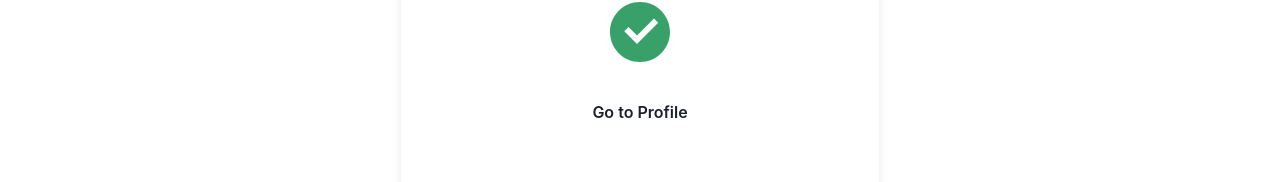
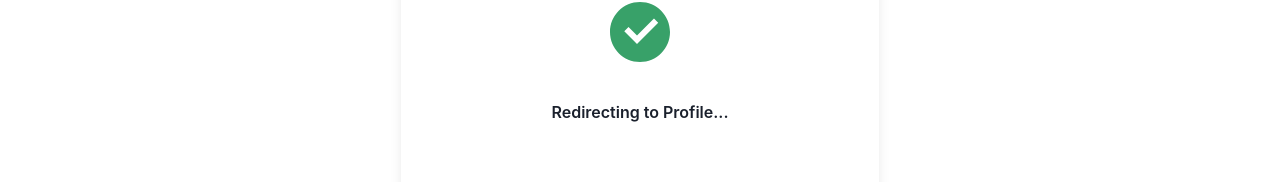
Before and after one commit to horairahsaleem/eduLinker-App, a React (Create React App) app: page /paymentsuccess in a window 1280 px wide. Shown: the part 367-549 px from the top of the page. Built offline with nearby package versions, Linux system fonts and the light colour scheme; no server answers.

Commit message:
manging loaduser after subscription after load user

```diff
--- a/src/components/Payments/PaymentSuccess.jsx
+++ b/src/components/Payments/PaymentSuccess.jsx
@@ -1,3 +1,100 @@
+// import React, { useEffect } from "react";
+// import {
+//   Box,
+//   Button,
+//   Container,
+//   Heading,
+//   Text,
+//   VStack,
+// } from "@chakra-ui/react";
+// import { RiCheckboxCircleFill } from "react-icons/ri";
+// import { Link, useSearchParams } from "react-router-dom";
+// import { useDispatch, useSelector } from "react-redux";
+// import toast from "react-hot-toast";
+// import { paymentVerification } from "../../redux/Actions/userActions.js";
+// import { loadUser } from "../../redux/Actions/userActions.js";
+
+// const PaymentSuccess = () => {
+//   const [searchParams] = useSearchParams();
+//   const reference = searchParams.get("session_id"); // ✅ Stripe session_id
+//   const dispatch = useDispatch();
+
+//   const { loading, message, error } = useSelector(
+//     (state) => state.subscription
+//   );
+
+//   // 🔹 Verify payment when we land on this page
+//   useEffect(() => {
+//     if (reference) {
+//       dispatch(paymentVerification(reference));
+//     }
+//   }, [dispatch, reference]);
+
+//   // 🔹 Handle backend response
+//   useEffect(() => {
+//     if (error) {
+//       toast.error(error);
+//       dispatch({ type: "clearError" });
+//     }
+//     if (message) {
+//       toast.success(message);
+//       dispatch({ type: "clearMessage" });
+//       dispatch(loadUser()); // refresh user so subscription status updates
+//     }
+//   }, [dispatch, error, message]);
+
+//   return (
+//     <Container h={"90vh"} padding={"16"}>
+//       <Heading my={"8"} textAlign={"center"}>
+//         You have Pro Pack
+//       </Heading>
+
+//       <VStack
+//         boxShadow={"lg"}
+//         borderRadius={"lg"}
+//         alignItems={"center"}
+//         pb={"16"}
+//       >
+//         <Box
+//           p={"4"}
+//           backgroundColor={"yellow.400"}
+//           w={"full"}
+//           css={{ borderRadius: "8px 8px 0 0" }}
+//         >
+//           <Text color={"black"}> Payment Success </Text>
+//         </Box>
+
+//         <Box p={"4"}>
+//           <VStack mt={"8"} textAlign={"center"} px={"8"} spacing={"8"}>
+//             <Text>
+//               Congratulations! You are now a Pro member and have access to
+//               premium content 🎉
+//             </Text>
+//             <Heading size={"4xl"} color={"green.500"}>
+//               <RiCheckboxCircleFill />
+//             </Heading>
+//           </VStack>
+//         </Box>
+
+//         <Link to={"/profile"}>
+//           <Button isLoading={loading} variant={"ghost"}>
+//             Go to Profile
+//           </Button>
+//         </Link>
+
+//         {/* show reference id for debugging */}
+//         {reference && (
+//           <Heading size={"xs"} mt={"4"}>
+//             Reference: {reference}
+//           </Heading>
+//         )}
+//       </VStack>
+//     </Container>
+//   );
+// };
+
+// export default PaymentSuccess;
+
 import React, { useEffect } from "react";
 import {
   Box,
@@ -8,16 +105,16 @@ import {
   VStack,
 } from "@chakra-ui/react";
 import { RiCheckboxCircleFill } from "react-icons/ri";
-import { Link, useSearchParams } from "react-router-dom";
+import { useSearchParams, useNavigate } from "react-router-dom";
 import { useDispatch, useSelector } from "react-redux";
 import toast from "react-hot-toast";
-import { paymentVerification } from "../../redux/Actions/userActions.js";
-import { loadUser } from "../../redux/Actions/userActions.js";
+import { paymentVerification, loadUser } from "../../redux/Actions/userActions.js";
 
 const PaymentSuccess = () => {
   const [searchParams] = useSearchParams();
   const reference = searchParams.get("session_id"); // ✅ Stripe session_id
   const dispatch = useDispatch();
+  const navigate = useNavigate();
 
   const { loading, message, error } = useSelector(
     (state) => state.subscription
@@ -39,9 +136,13 @@ const PaymentSuccess = () => {
     if (message) {
       toast.success(message);
       dispatch({ type: "clearMessage" });
-      dispatch(loadUser()); // refresh user so subscription status updates
+
+      // reload user, then navigate to profile
+      dispatch(loadUser()).then(() => {
+        navigate("/profile");
+      });
     }
-  }, [dispatch, error, message]);
+  }, [dispatch, error, message, navigate]);
 
   return (
     <Container h={"90vh"} padding={"16"}>
@@ -76,11 +177,10 @@ const PaymentSuccess = () => {
           </VStack>
         </Box>
 
-        <Link to={"/profile"}>
-          <Button isLoading={loading} variant={"ghost"}>
-            Go to Profile
-          </Button>
-        </Link>
+        {/* Instead of Link, show disabled button until redirect */}
+        <Button isLoading={loading} variant={"ghost"} disabled>
+          Redirecting to Profile...
+        </Button>
 
         {/* show reference id for debugging */}
         {reference && (
```
